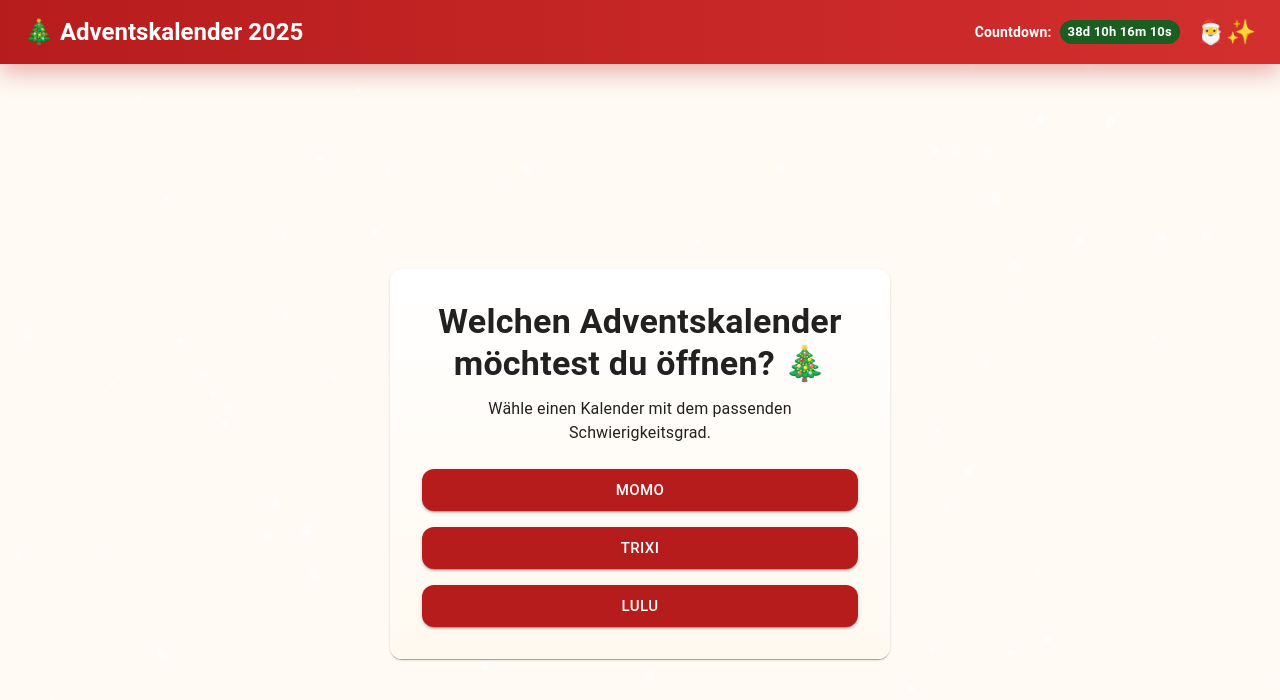
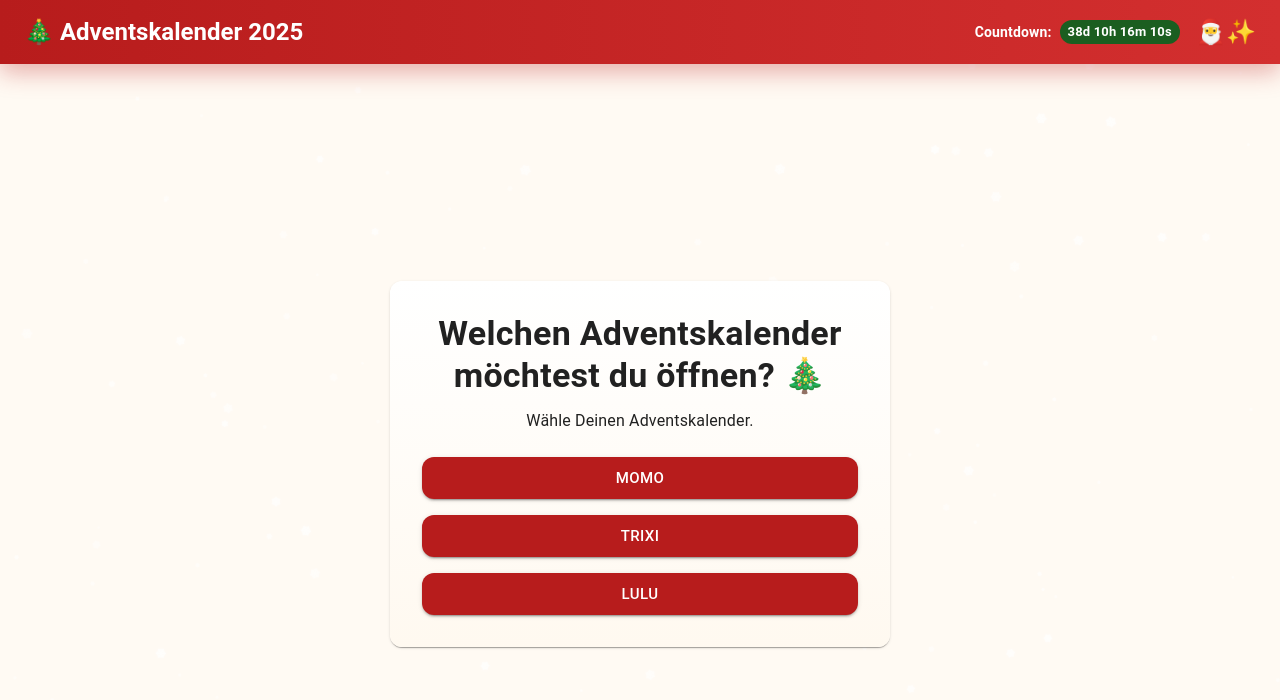
Before and after one commit to davido/advent-math-calendar, a React (Vite) app in the folder advent-ui/: page / in a window 1280 px wide. Shown: the top 700 px of the page. Built offline with nearby package versions, Linux system fonts and the light colour scheme; no server answers.

Commit message:
Fix wording in profile selection page

```diff
--- a/advent-ui/src/pages/ProfileSelectPage.tsx
+++ b/advent-ui/src/pages/ProfileSelectPage.tsx
@@ -32,7 +32,7 @@ export default function ProfileSelectPage() {
             Welchen Adventskalender möchtest du öffnen? 🎄
           </Typography>
           <Typography variant="body1" sx={{ mb: 3 }}>
-            Wähle einen Kalender mit dem passenden Schwierigkeitsgrad.
+            Wähle Deinen Adventskalender.
           </Typography>
 
           <Stack spacing={2}>
```
